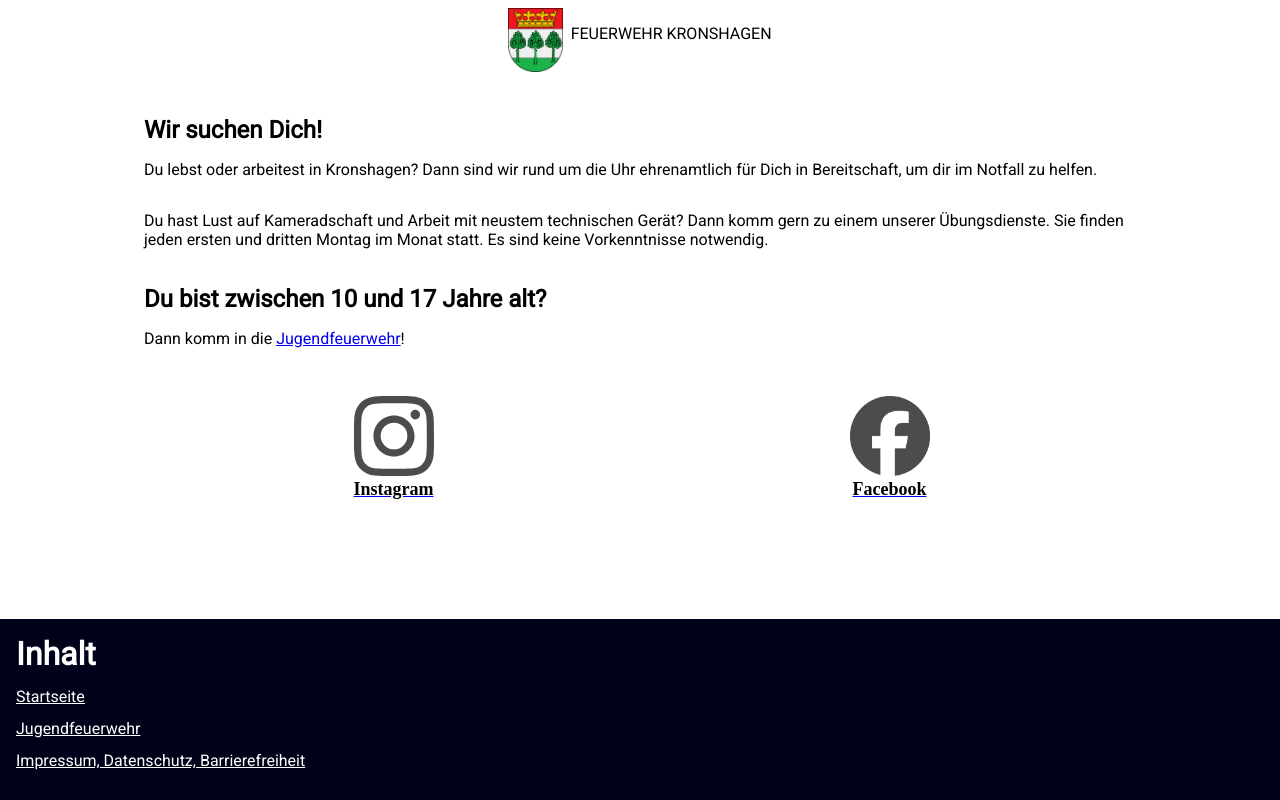
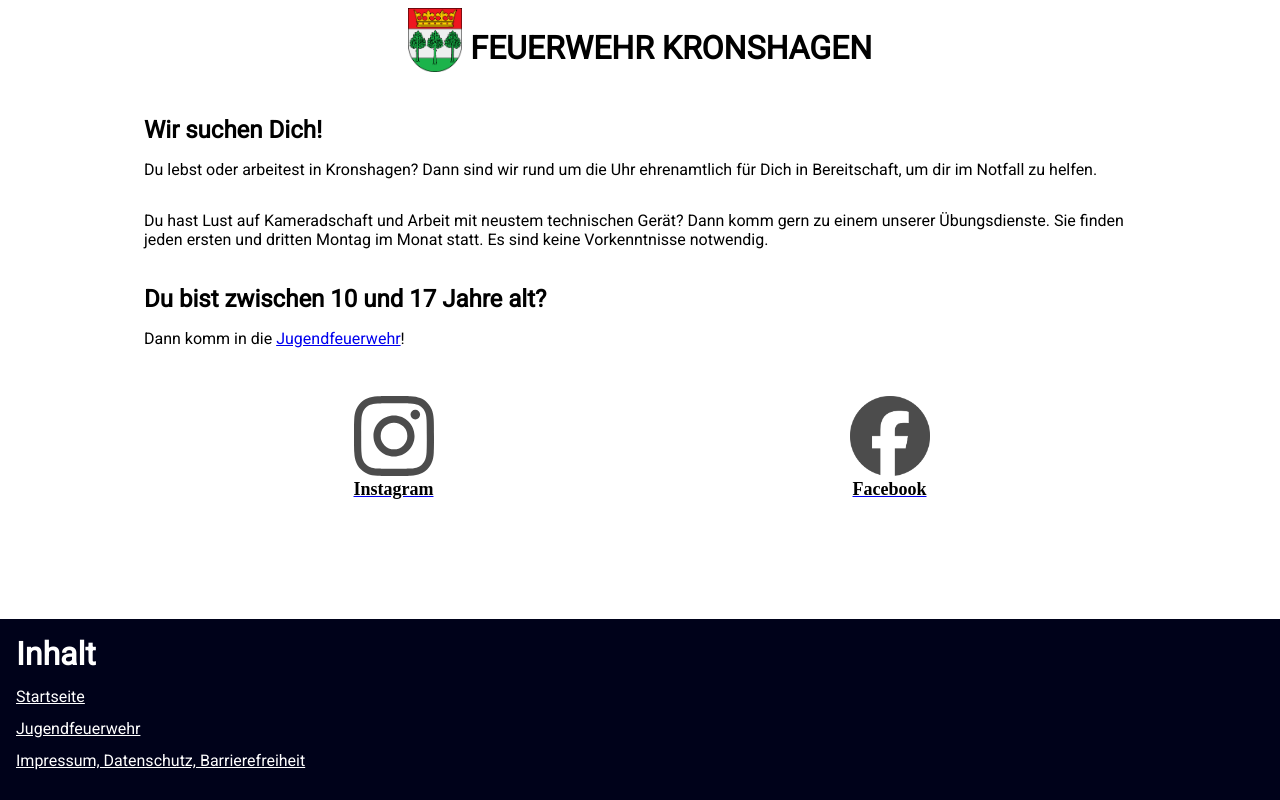
Before and after one commit to Feuerwehr-Kronshagen/homepage, a SvelteKit app: page / in a window 1280 px wide. Built offline with nearby package versions, Linux system fonts and the light colour scheme.

Commit message:
ci: add ci-cd

```diff
--- a/package.json
+++ b/package.json
@@ -5,11 +5,12 @@
 		"dev": "vite dev",
 		"build": "vite build",
 		"preview": "vite preview",
-		"test": "npm run test:integration && npm run test:unit",
+		"test": "npm run test:integration",
 		"check": "svelte-kit sync && svelte-check --tsconfig ./tsconfig.json",
 		"check:watch": "svelte-kit sync && svelte-check --tsconfig ./tsconfig.json --watch",
 		"lint": "eslint .",
 		"test:integration": "playwright test",
+		"test:integration:watch": "playwright test --ui",
 		"test:unit": "vitest"
 	},
 	"devDependencies": {
--- a/src/routes/Header.svelte
+++ b/src/routes/Header.svelte
@@ -5,7 +5,7 @@
 <header>
 	<img class="headerLogo" src={codeOfArms} alt="Wappen von Kronshagen" aria-hidden="true" />
 
-	<p>FEUERWEHR KRONSHAGEN</p>
+	<h1>FEUERWEHR KRONSHAGEN</h1>
 </header>
 
 <style>
--- /dev/null
+++ b/src/routes/jugendfeuerwehr/+page.ts
@@ -0,0 +1 @@
+export const prerender = true;
--- a/svelte.config.js
+++ b/svelte.config.js
@@ -12,7 +12,7 @@ const config = {
 		adapter: adapter({
 			pages: 'build',
 			assets: 'build',
-			fallback: undefined,
+			fallback: 'index.html',
 			precompress: true,
 			strict: true
 		})
```
Also changed, not shown: tests/test.ts (+3 -3 lines).
